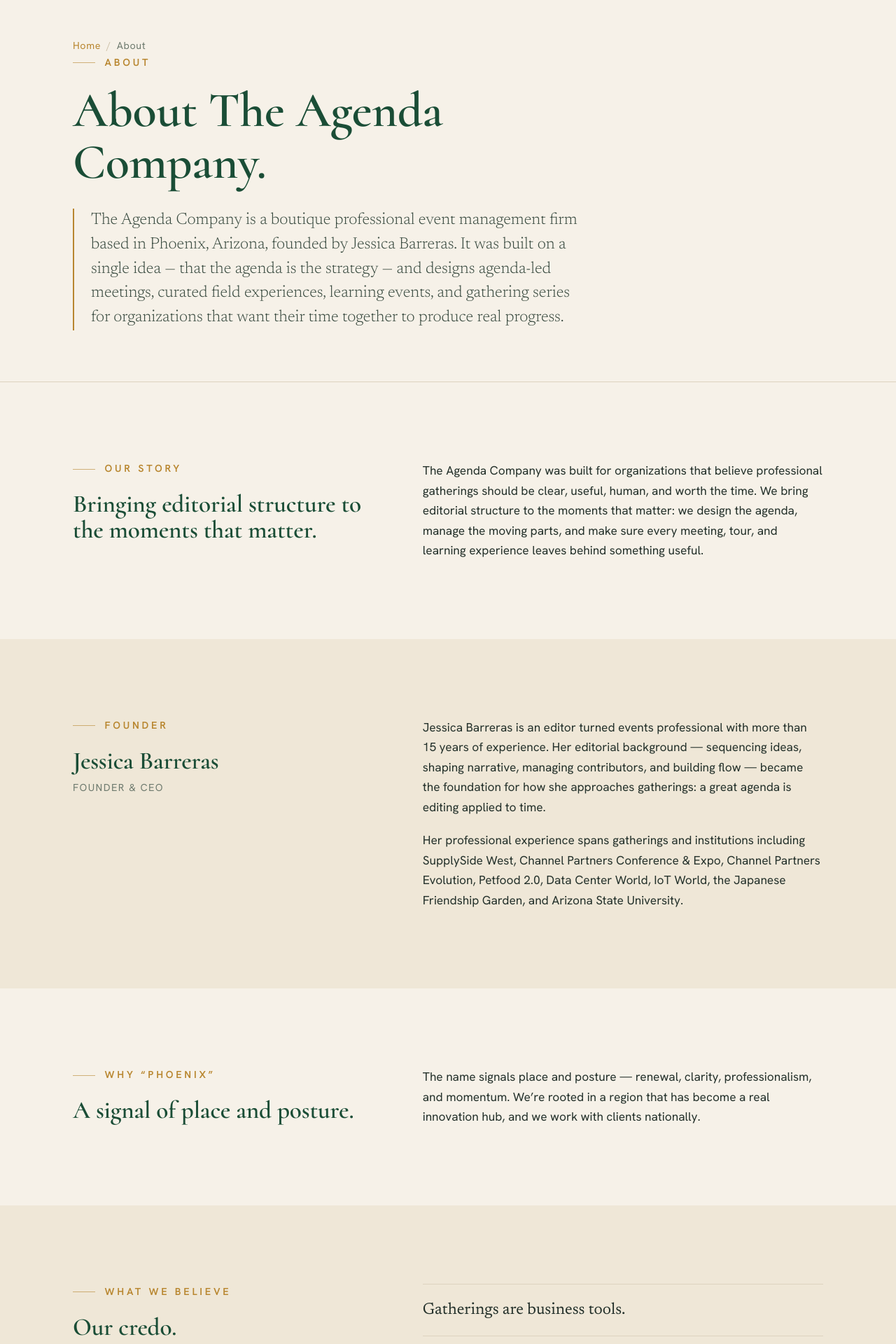
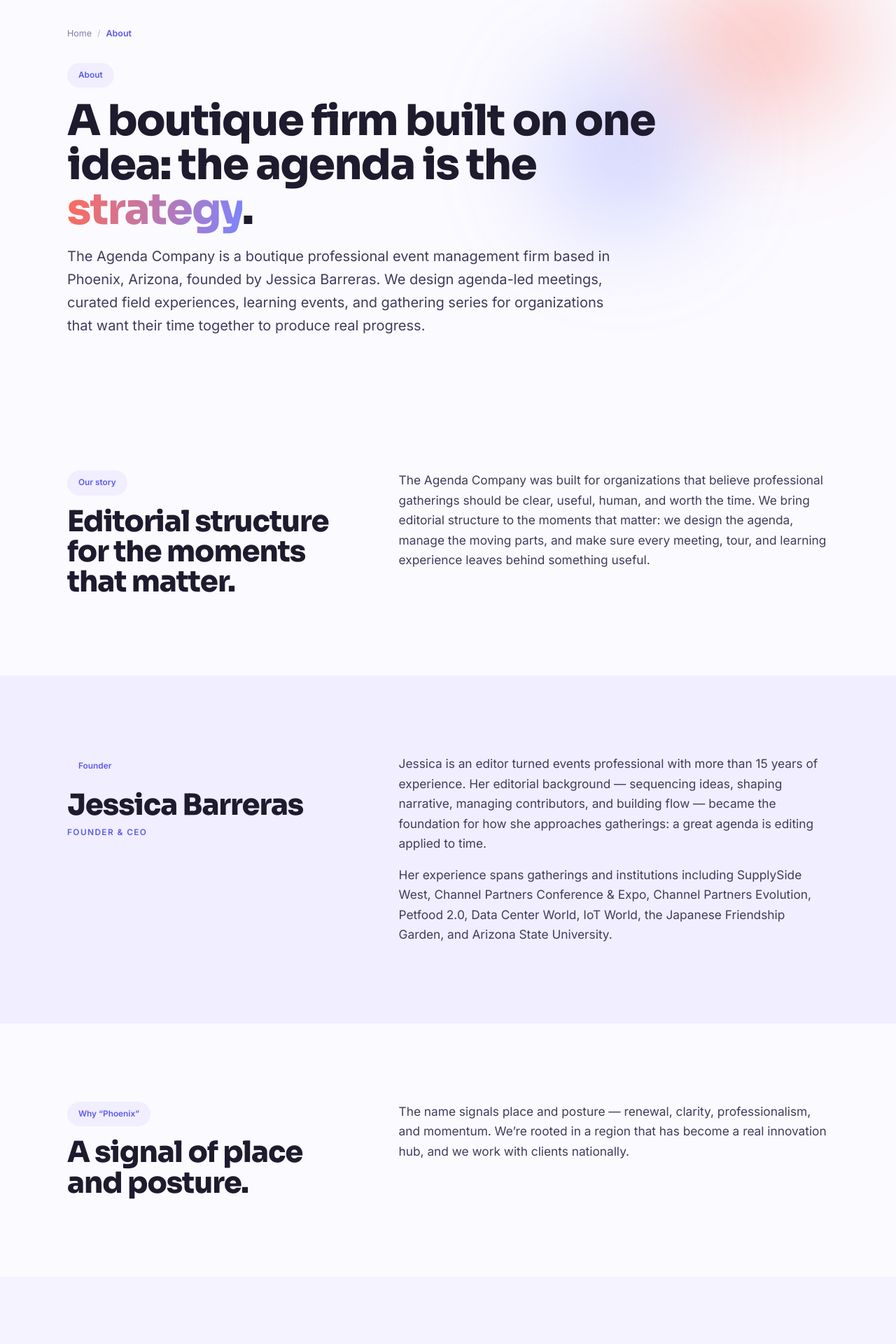
Before and after one commit to thomasbakerj-lgtm/TheAgendaCompany, a Next.js app: page /about in a window 1280 px wide. Shown: the part 120-2040 px from the top of the page at 70% size. Built offline with nearby package versions, Linux system fonts and the light colour scheme.

Commit message:
Update page.js

```diff
--- a/app/about/page.js
+++ b/app/about/page.js
@@ -1,4 +1,5 @@
-import { Kicker, CtaBand, Breadcrumb } from "@/components/ui";
+import Link from "next/link";
+import { CTA } from "@/lib/site";
 import JsonLd from "@/components/JsonLd";
 import { breadcrumbSchema } from "@/lib/schema";
 
@@ -26,95 +27,96 @@
   return (
     <>
       <JsonLd data={breadcrumbSchema(trail)} />
+      <div className="sf-home">
 
-      <section className="page-intro">
+        <section className="ag-pagehero">
+          <div className="blob b1" /><div className="blob b2" />
           <div className="wrap">
-          <Breadcrumb trail={trail} />
-          <Kicker>About</Kicker>
-          <h1>About The Agenda Company.</h1>
-          <p className="answer-block">
-            The Agenda Company is a boutique professional event management firm based in Phoenix, Arizona,
-            founded by Jessica Barreras. It was built on a single idea — that the agenda is the strategy — and
-            designs agenda-led meetings, curated field experiences, learning events, and gathering series for
-            organizations that want their time together to produce real progress.
+            <p className="ag-crumb"><Link href="/">Home</Link><span className="sep">/</span><span className="cur">About</span></p>
+            <span className="pill-lbl" style={{ marginTop: "1.1rem" }}>About</span>
+            <h1>A boutique firm built on one idea: the agenda is the <span className="grad-text">strategy</span>.</h1>
+            <p className="ag-intro">
+              The Agenda Company is a boutique professional event management firm based in Phoenix, Arizona, founded by Jessica Barreras. We design agenda-led meetings, curated field experiences, learning events, and gathering series for organizations that want their time together to produce real progress.
             </p>
           </div>
         </section>
 
-      <section className="section">
-        <div className="wrap split">
-          <div className="label-col">
-            <Kicker>Our story</Kicker>
-            <h2 style={{ fontSize: "var(--step-2)" }}>Bringing editorial structure to the moments that matter.</h2>
+        <section className="sec">
+          <div className="wrap">
+            <div className="ag-split">
+              <div>
+                <span className="pill-lbl">Our story</span>
+                <h2 style={{ marginTop: "1rem" }}>Editorial structure for the moments that matter.</h2>
               </div>
-          <div>
-            <p style={{ marginBottom: 0 }}>
-              The Agenda Company was built for organizations that believe professional gatherings should be
-              clear, useful, human, and worth the time. We bring editorial structure to the moments that matter:
-              we design the agenda, manage the moving parts, and make sure every meeting, tour, and learning
-              experience leaves behind something useful.
+              <div className="body">
+                <p>
+                  The Agenda Company was built for organizations that believe professional gatherings should be clear, useful, human, and worth the time. We bring editorial structure to the moments that matter: we design the agenda, manage the moving parts, and make sure every meeting, tour, and learning experience leaves behind something useful.
                 </p>
+              </div>
             </div>
           </div>
         </section>
 
-      <section className="section panel">
-        <div className="wrap split">
-          <div className="label-col">
-            <Kicker>Founder</Kicker>
-            <h2 style={{ fontSize: "var(--step-2)" }}>Jessica Barreras</h2>
-            <p className="muted" style={{ marginTop: "0.5rem", textTransform: "uppercase", letterSpacing: "0.1em", fontSize: "var(--step--1)" }}>
-              Founder &amp; CEO
+        <section className="sec lilac">
+          <div className="wrap">
+            <div className="ag-split">
+              <div>
+                <span className="pill-lbl">Founder</span>
+                <h2 style={{ marginTop: "1rem" }}>Jessica Barreras</h2>
+                <p className="ag-role">Founder &amp; CEO</p>
+              </div>
+              <div className="body">
+                <p>
+                  Jessica is an editor turned events professional with more than 15 years of experience. Her editorial background &mdash; sequencing ideas, shaping narrative, managing contributors, and building flow &mdash; became the foundation for how she approaches gatherings: a great agenda is editing applied to time.
+                </p>
+                <p>
+                  Her experience spans gatherings and institutions including SupplySide West, Channel Partners Conference &amp; Expo, Channel Partners Evolution, Petfood 2.0, Data Center World, IoT World, the Japanese Friendship Garden, and Arizona State University.
                 </p>
               </div>
-          <div>
-            <p>
-              Jessica Barreras is an editor turned events professional with more than 15 years of experience.
-              Her editorial background — sequencing ideas, shaping narrative, managing contributors, and building
-              flow — became the foundation for how she approaches gatherings: a great agenda is editing applied
-              to time.
-            </p>
-            <p style={{ marginBottom: 0 }}>
-              Her professional experience spans gatherings and institutions including SupplySide West, Channel
-              Partners Conference &amp; Expo, Channel Partners Evolution, Petfood 2.0, Data Center World, IoT
-              World, the Japanese Friendship Garden, and Arizona State University.
-            </p>
             </div>
           </div>
         </section>
 
-      <section className="section">
-        <div className="wrap split">
-          <div className="label-col">
-            <Kicker>Why &ldquo;Phoenix&rdquo;</Kicker>
-            <h2 style={{ fontSize: "var(--step-2)" }}>A signal of place and posture.</h2>
+        <section className="sec">
+          <div className="wrap">
+            <div className="ag-split">
+              <div>
+                <span className="pill-lbl">Why &ldquo;Phoenix&rdquo;</span>
+                <h2 style={{ marginTop: "1rem" }}>A signal of place and posture.</h2>
               </div>
-          <div>
-            <p style={{ marginBottom: 0 }}>
-              The name signals place and posture — renewal, clarity, professionalism, and momentum. We&rsquo;re
-              rooted in a region that has become a real innovation hub, and we work with clients nationally.
+              <div className="body">
+                <p>
+                  The name signals place and posture &mdash; renewal, clarity, professionalism, and momentum. We&rsquo;re rooted in a region that has become a real innovation hub, and we work with clients nationally.
                 </p>
+              </div>
             </div>
           </div>
         </section>
 
-      <section className="section panel">
-        <div className="wrap split">
-          <div className="label-col">
-            <Kicker>What we believe</Kicker>
-            <h2 style={{ fontSize: "var(--step-2)" }}>Our credo.</h2>
+        <section className="sec mist">
+          <div className="wrap">
+            <div className="sec-head">
+              <span className="pill-lbl">What we believe</span>
+              <h2>Our credo.</h2>
             </div>
-          <ul className="agenda-list" style={{ listStyle: "none", padding: 0, margin: 0, borderTop: "1px solid var(--line)" }}>
-            {BELIEFS.map((b) => (
-              <li key={b} style={{ borderBottom: "1px solid var(--line)", padding: "1.1rem 0", fontFamily: "var(--serif)", fontSize: "var(--step-1)" }}>
-                {b}
-              </li>
-            ))}
+            <ul className="ag-credo">
+              {BELIEFS.map((b) => (<li key={b}>{b}</li>))}
             </ul>
           </div>
         </section>
 
-      <CtaBand />
+        <section className="sec cta">
+          <div className="cb c1" /><div className="cb c2" /><div className="cb c3" />
+          <div className="wrap">
+            <span className="pill-lbl" style={{ background: "rgba(255,255,255,.15)", color: "#fff" }}>Start the conversation</span>
+            <h2 style={{ marginTop: "1rem" }}>Let&rsquo;s shape your agenda.</h2>
+            <p>Tell us what you&rsquo;re trying to accomplish and what would make this gathering worth the time.</p>
+            <Link className="btn white" href={CTA.primary.href}>Let&rsquo;s talk &rarr;</Link>
+            <p className="reassure">A conversation, not a pitch. We typically reply within one business day.</p>
+          </div>
+        </section>
+
+      </div>
     </>
   );
 }
```
Lines whose indentation alone changed are shown as unchanged.
